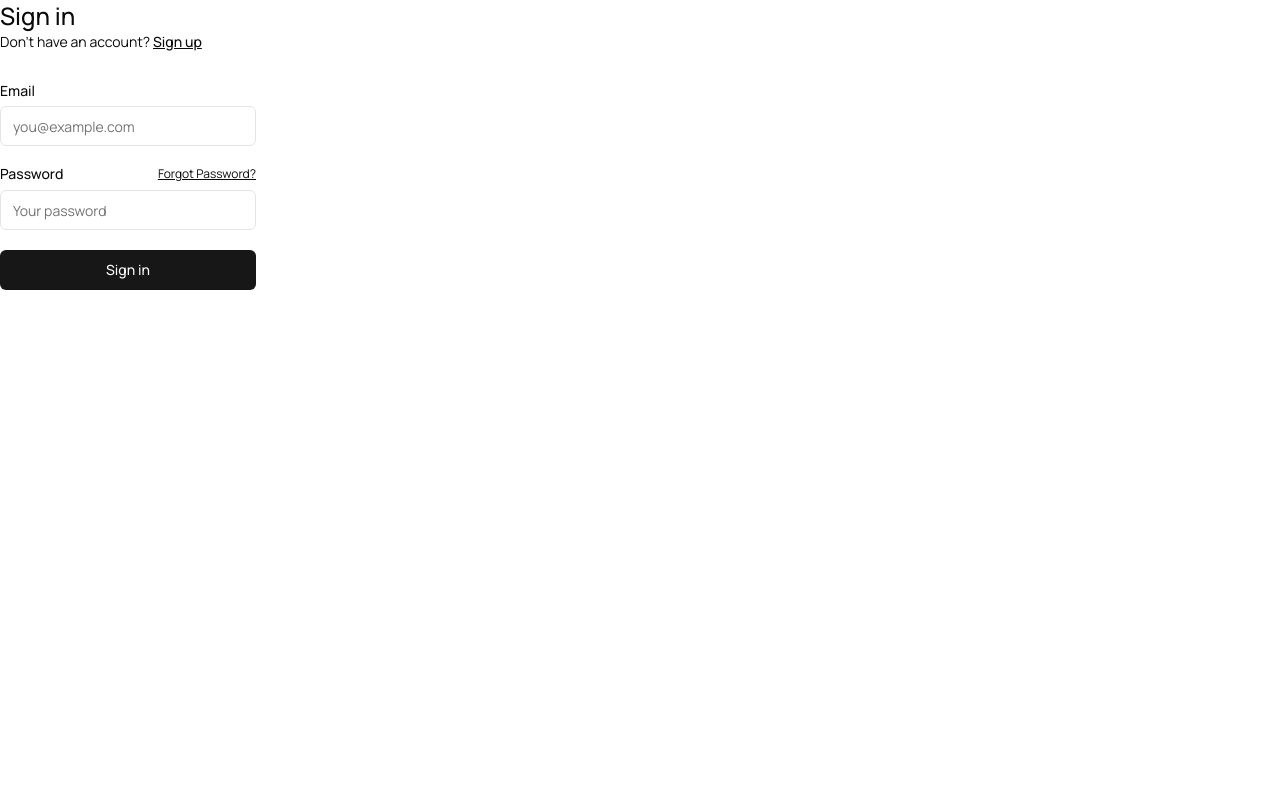
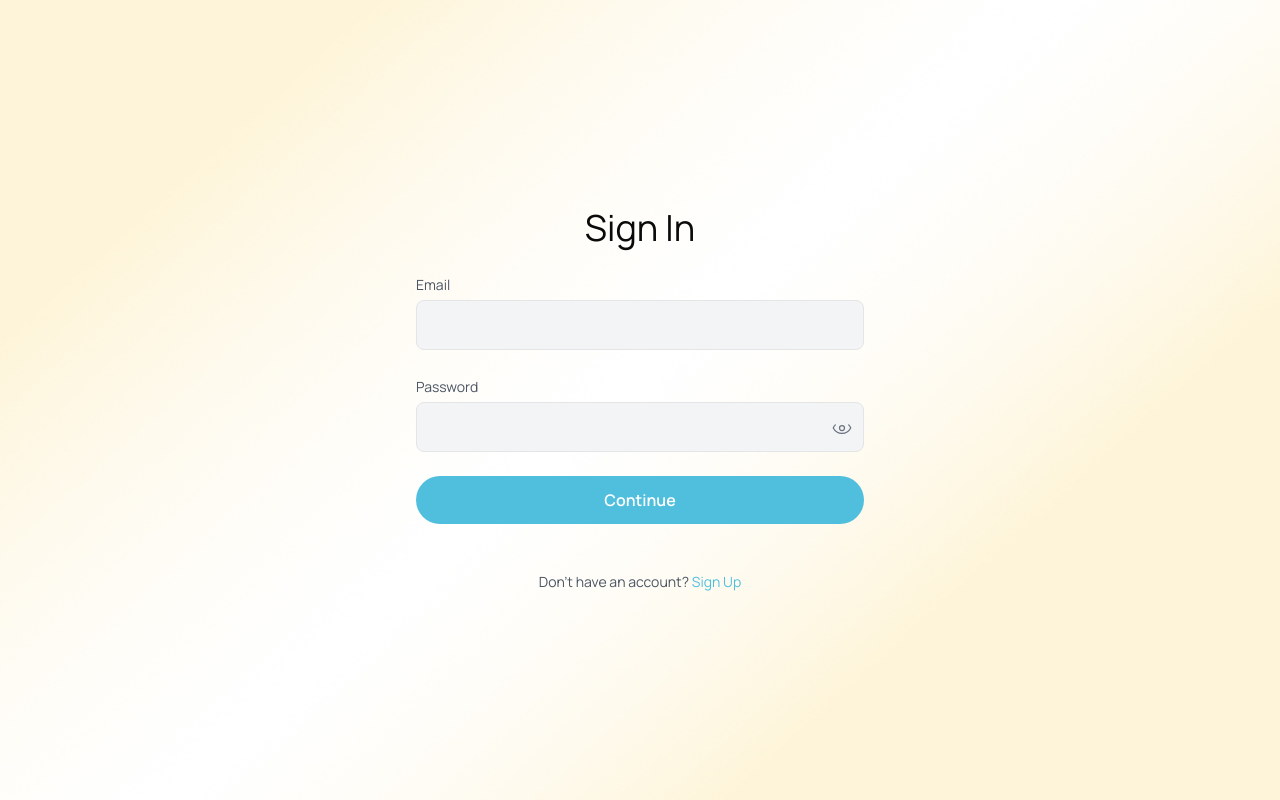
Before and after one commit to tankit03/Crackit, a Next.js app: page /sign-in in a window 1280 px wide. Built offline with nearby package versions, Linux system fonts and the light colour scheme; a web font is replaced by a local one.

Commit message:
sign in styles

```diff
--- a/app/(auth-pages)/sign-in/page.tsx
+++ b/app/(auth-pages)/sign-in/page.tsx
@@ -1,45 +1,83 @@
+import Link from "next/link";
 import { signInAction } from "@/app/actions";
 import { FormMessage, Message } from "@/components/form-message";
-import { SubmitButton } from "@/components/submit-button";
-import { Input } from "@/components/ui/input";
-import { Label } from "@/components/ui/label";
-import Link from "next/link";
 
-export default async function Login(props: { searchParams: Promise<Message> }) {
+export default async function SignIn(props: { searchParams: Promise<Message> }) {
   const searchParams = await props.searchParams;
+
   return (
-    <form className="flex-1 flex flex-col min-w-64">
-      <h1 className="text-2xl font-medium">Sign in</h1>
-      <p className="text-sm text-foreground">
-        Don't have an account?{" "}
-        <Link className="text-foreground font-medium underline" href="/sign-up">
-          Sign up
-        </Link>
-      </p>
-      <div className="flex flex-col gap-2 [&>input]:mb-3 mt-8">
-        <Label htmlFor="email">Email</Label>
-        <Input name="email" placeholder="you@example.com" required />
-        <div className="flex justify-between items-center">
-          <Label htmlFor="password">Password</Label>
+    <div
+      className="min-h-screen w-screen flex items-center justify-center bg-no-repeat bg-cover bg-center px-6"
+      style={{ backgroundImage: "url('/sign-in-bg.jpg')" }}
+    >
+      <form
+        className="w-full max-w-md flex flex-col gap-6 items-center justify-center"
+        action={signInAction}
+      >
+        <h1 className="text-4xl text-center font-sans">Sign In</h1>
 
-          <Link
-            className="text-xs text-foreground underline"
-            href="/forgot-password"
-          >
-            Forgot Password?
+        <div className="w-full">
+          <label htmlFor="email" className="text-sm text-gray-600">
+            Email
+          </label>
+          <input
+            type="email"
+            name="email"
+            required
+            className="w-full mt-1 p-3 border rounded-lg bg-gray-100 focus:outline-none"
+          />
+        </div>
+
+        <div className="w-full relative">
+          <label htmlFor="password" className="text-sm text-gray-600">
+            Password
+          </label>
+          <input
+            type="password"
+            name="password"
+            required
+            className="w-full mt-1 p-3 border rounded-lg bg-gray-100 focus:outline-none pr-10"
+          />
+          <span className="absolute right-3 bottom-3.5 cursor-pointer">
+            <svg
+              xmlns="http://www.w3.org/2000/svg"
+              fill="none"
+              viewBox="0 0 24 24"
+              strokeWidth={1.5}
+              stroke="currentColor"
+              className="w-5 h-5 text-gray-500"
+            >
+              <path
+                strokeLinecap="round"
+                strokeLinejoin="round"
+                d="M3.98 8.223A10.477 10.477 0 001.5 12c2.003 3.705 5.78 6.5 10.5 6.5s8.497-2.795 10.5-6.5A10.477 10.477 0 0020.02 8.223M15 12a3 3 0 11-6 0 3 3 0 016 0z"
+              />
+            </svg>
+          </span>
+        </div>
+
+        {'error' in searchParams && typeof searchParams.error === 'string' && (
+          <p className="text-sm text-red-600 text-center">{searchParams.error}</p>
+        )}
+
+        <button
+          type="submit"
+          formAction={signInAction}
+          data-pending-text="Signing in..."
+          className="w-full bg-[#50BFDE] hover:bg-[#45abc6] text-white py-3 rounded-full font-semibold"
+        >
+          Continue
+        </button>
+
+        <FormMessage message={searchParams} />
+
+        <p className="text-sm text-gray-600 text-center">
+          Don't have an account?{' '}
+          <Link href="/sign-up" className="text-[#50BFDE] hover:underline">
+            Sign Up
           </Link>
-        </div>
-        <Input
-          type="password"
-          name="password"
-          placeholder="Your password"
-          required
-        />
-        <SubmitButton pendingText="Signing In..." formAction={signInAction}>
-          Sign in
-        </SubmitButton>
-        <FormMessage message={searchParams} />
-      </div>
-    </form>
+        </p>
+      </form>
+    </div>
   );
 }
--- a/app/(auth-pages)/sign-up/page.tsx
+++ b/app/(auth-pages)/sign-up/page.tsx
@@ -16,8 +16,8 @@ export default async function SignUp(props: { searchParams: Promise<Message> })
           <Image
             src="/sign-up-logo.png"
             alt="CrackIt Logo"
-            width={900}
-            height={150}
+            width={550}
+            height={100}
           />
         </div>
         <h1 className="text-[4.5rem] text-center font-love">CrackIt</h1>
@@ -93,7 +93,7 @@ export default async function SignUp(props: { searchParams: Promise<Message> })
 
         <p className="text-sm text-gray-600 mt-4 text-center">
           Already have an account?{' '}
-          <a href="#" className="text-[#50BFDE] hover:underline">
+          <a href="/sign-in" className="text-[#50BFDE] hover:underline">
             Sign in
           </a>
         </p>
```
Also changed, not shown: public/sign-in-bg.jpg (added).
